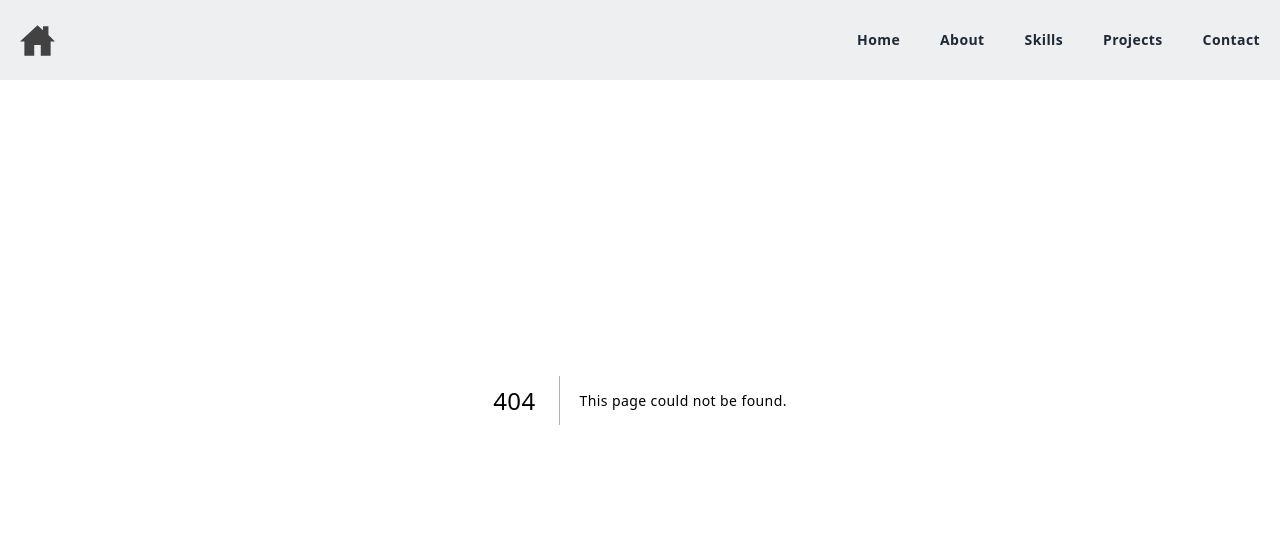
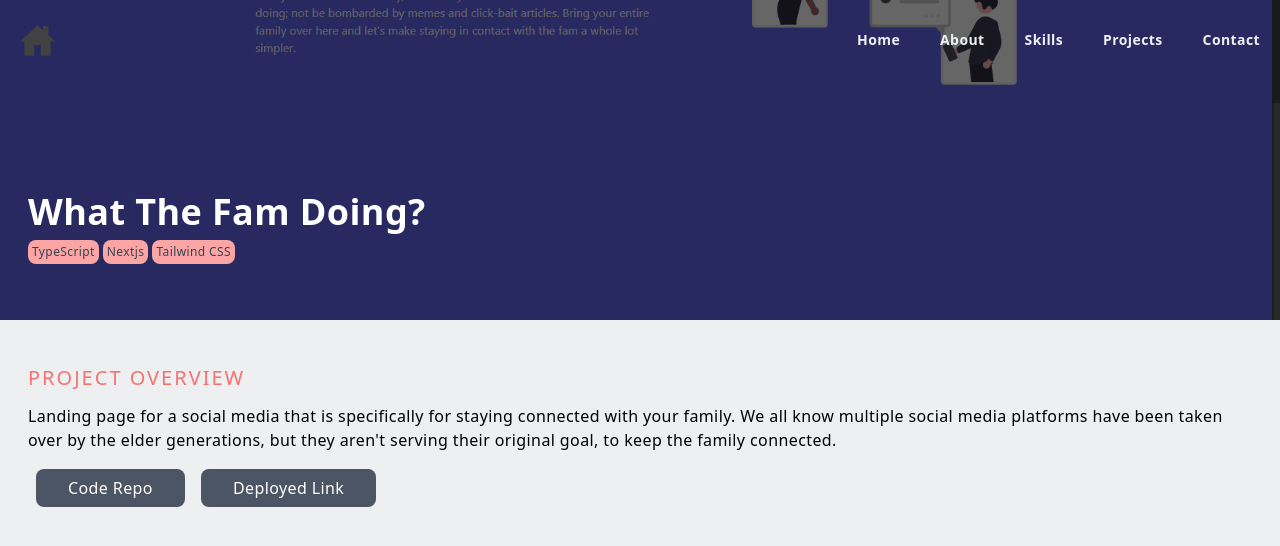
Before and after one commit to ltmccarthy9/nextjs-portfolio, a Next.js app in the folder nextjs-portfolio/: page /wtfd in a window 1280 px wide. Before the commit this address had no page. Shown: the top 546 px of the page. Built offline with nearby package versions, Linux system fonts and the light colour scheme.

Commit message:
what the fam doing?

```diff
--- a/nextjs-portfolio/components/About.jsx
+++ b/nextjs-portfolio/components/About.jsx
@@ -9,7 +9,7 @@ const About = () => {
         <div className='col-span-2 mb-4'>
             <h2 className='text-3xl tracking-tight mb-2 text-gray-700 w-fit p-2 '>About Me</h2>
             <p className=' text-gray-600 px-1'>
-            Web developer with a year of experience developing full-stack applications.
+            Web developer with a year of experience developing full-stack, frontend, and backend applications.
             Skilled in JavaScript/TypeScript, HTML, CSS, Node.js, React, SQL/noSQL databases,
             and many other frameworks and technologies. Passionate about creating applications that solve real problems, and of
             course, some bits and goofs.
--- a/nextjs-portfolio/components/Nav.jsx
+++ b/nextjs-portfolio/components/Nav.jsx
@@ -18,7 +18,8 @@ const Nav = () => {
             router.asPath === '/appointment' ||
             router.asPath === '/ecommerce' ||
             router.asPath === '/friends' ||
-            router.asPath === '/askanything'
+            router.asPath === '/askanything' ||
+            router.asPath === '/wtfd'
             ) {
             setNavB('transparent')
             setLinkColor('#ecf0f3')
--- a/nextjs-portfolio/components/Projects.jsx
+++ b/nextjs-portfolio/components/Projects.jsx
@@ -4,6 +4,7 @@ import appointmentManager from '../public/assets/img/appointment.png'
 import ecommerce from '../public/assets/img/ecommerce.png'
 import friendsImg from '../public/assets/img/ff.png';
 import askanythingIMG from '../public/assets/img/askanything.png'
+import wtfdPic from '../public/assets/img/wtfd.png'
 
 const Projects = () => {
   return (
@@ -15,6 +16,11 @@ const Projects = () => {
             title='Friends First'
             backgroundImg={friendsImg}
             projectUrl='/friends'
+            />
+             <Projitem
+            title='What The Fam Doing?'
+            backgroundImg={wtfdPic}
+            projectUrl='/wtfd'
             />
             <Projitem
             title='Ask Anything'
--- a/nextjs-portfolio/pages/friends.jsx
+++ b/nextjs-portfolio/pages/friends.jsx
@@ -10,7 +10,7 @@ const friends = () => {
   return (
     <div className='w-full'>
       <div className='w-screen h-[30vh] lg:h-[40vh] relative'>
-        <div className='absolute top-0 left-0 w-full h-[30vh] lg:h-[40vh] bg-black/80 z-10'/>
+        <div className='absolute top-0 left-0 w-full h-[30vh] lg:h-[40vh] bg-black/60 z-10'/>
         <Image className='absolute object-cover z-1' fill src={friendsImg} alt='/' />
         <div className='absolute top-[70%] max-w-[1240px] w-full left-[50%] right-[50%] translate-x-[-50%] translate-y-[-50%] text-white z-10 p-2'>
             <h2 className='py-2'>Friends First</h2>
--- /dev/null
+++ b/nextjs-portfolio/pages/wtfd.jsx
@@ -0,0 +1,44 @@
+import React from 'react';
+import wtfdImage from '../public/assets/img/wtfd.png';
+import Image from 'next/image';
+
+const wtfd = () => {
+
+  return (
+    <div className='w-full'>
+      <div className='w-screen h-[30vh] lg:h-[40vh] relative'>
+        <div className='absolute top-0 left-0 w-full h-[30vh] lg:h-[40vh] bg-black/60 z-10'/>
+        <Image className='absolute object-cover z-1' fill src={wtfdImage} alt='/' />
+        <div className='absolute top-[70%] max-w-[1240px] w-full left-[50%] right-[50%] translate-x-[-50%] translate-y-[-50%] text-white z-10 p-2'>
+            <h2 className='py-2'>What The Fam Doing?</h2>
+            <div className='flex flex-wrap text-gray-700  gap-1'>
+            <h3 className='bg-red-300 p-1 rounded-lg font-medium w-fit text-xs'>TypeScript</h3>
+            <h3 className='bg-red-300 p-1 rounded-lg font-medium w-fit text-xs'>Nextjs</h3>
+            <h3 className='bg-red-300 p-1 rounded-lg font-medium  w-fit text-xs '>Tailwind CSS</h3>
+            </div>
+        </div>
+      </div>
+
+      <div className='max-w-[1240px] flex flex-col mx-auto p-2 pt-8'>
+        <div className='w-full'>
+            <p className='text-xl tracking-widest uppercase text-red-400 py-3'>Project Overview</p>
+            <p>
+                Landing page for a social media that is specifically for staying connected with your family.  We all know
+                multiple social media platforms have been taken over by the elder generations, but they aren't serving their original goal,
+                to keep the family connected.
+            </p>
+            <ul className='flex mt-6'>
+              <li>
+                <a href='https://github.com/ltmccarthy9/what-the-fam-doing' target="_blank" className='px-8 py-2 m-2 text-white rounded-lg bg-gray-600 hover:bg-gray-500 duration-100'>Code Repo</a>
+              </li>
+              <li>
+                <a href='https://what-the-fam-doing.vercel.app' target="_blank" className='px-8 m-2 py-2 text-white rounded-lg bg-gray-600 hover:bg-gray-500 ease-in duration-100'>Deployed Link</a>
+              </li>
+            </ul>
+        </div>
+      </div>
+    </div>
+  )
+}
+
+export default wtfd
```
Also changed, not shown: nextjs-portfolio/public/assets/img/wtfd.png (added).
